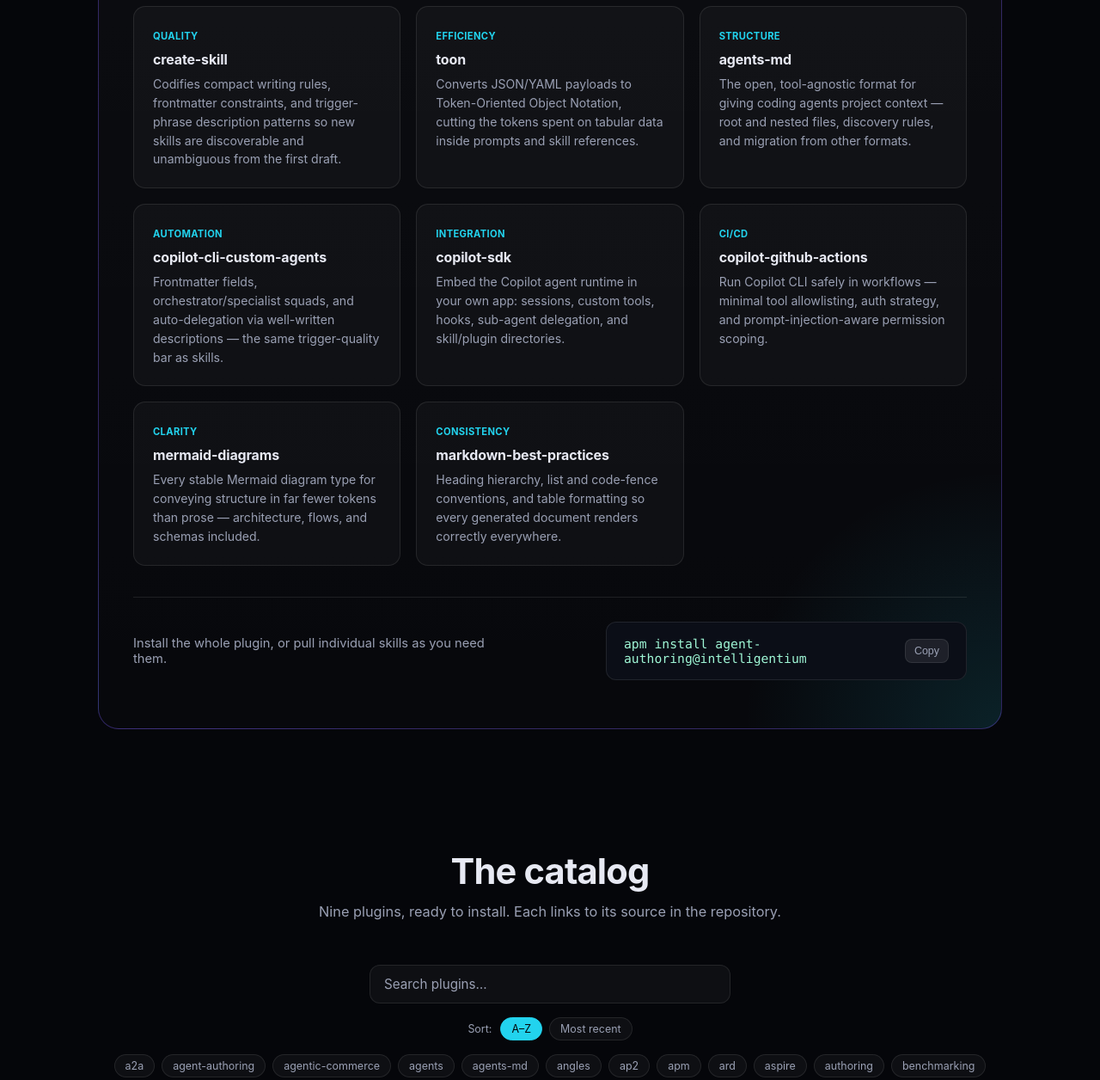
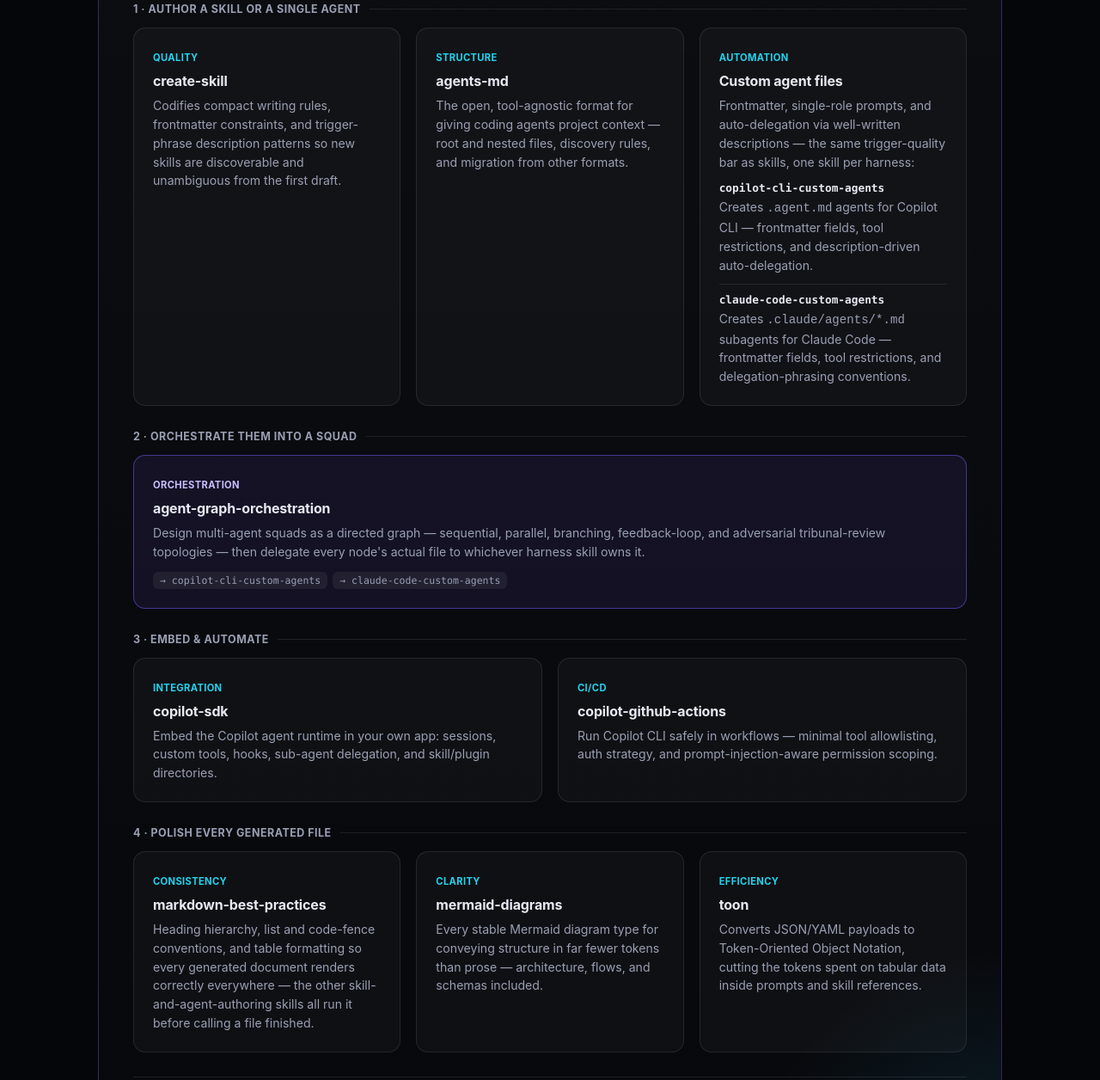
Before and after one commit to NetFabric/intelligentium, a website: page index.html in a window 1280 px wide. Shown: the part 2122-3378 px from the top of the page at 86% size. Drawn offline with Linux system fonts and the light colour scheme.

Commit message:
feat: enhance spotlight layout and add new agent authoring skills sections

```diff
--- a/index.html
+++ b/index.html
@@ -280,12 +280,30 @@
     font-size:0.85em;
   }
   .spotlight-head p{color:var(--muted); font-size:1.02rem; line-height:1.6; margin:0;}
+  .spotlight-group{margin-bottom:28px;}
+  .spotlight-group-label{
+    display:flex;
+    align-items:center;
+    gap:10px;
+    font-size:0.78rem;
+    font-weight:700;
+    letter-spacing:0.04em;
+    text-transform:uppercase;
+    color:var(--muted);
+    margin-bottom:14px;
+  }
+  .spotlight-group-label::after{
+    content:"";
+    flex:1;
+    height:1px;
+    background:var(--border);
+  }
   .spotlight-grid{
     display:grid;
     grid-template-columns:repeat(auto-fit,minmax(250px,1fr));
     gap:18px;
-    margin-bottom:36px;
   }
+  .spotlight-group:last-of-type .spotlight-grid{margin-bottom:8px;}
   .spotlight-card{
     border:1px solid var(--border);
     border-radius:14px;
@@ -294,6 +312,42 @@
     transition:transform .2s ease, border-color .2s ease;
   }
   .spotlight-card:hover{transform:translateY(-3px); border-color:rgba(34,211,238,0.4);}
+  .spotlight-card--feature{
+    border-color:rgba(124,92,255,0.5);
+    background:rgba(124,92,255,0.09);
+  }
+  .spotlight-card-links{
+    display:flex;
+    flex-wrap:wrap;
+    gap:6px;
+    margin-top:12px;
+  }
+  .spotlight-card-links span{
+    font-family:"SF Mono",Menlo,Consolas,monospace;
+    font-size:0.72rem;
+    padding:3px 8px;
+    border-radius:6px;
+    background:rgba(255,255,255,0.06);
+    color:var(--muted);
+  }
+  .spotlight-card-split{
+    display:flex;
+    flex-direction:column;
+    gap:10px;
+    margin-top:12px;
+  }
+  .spotlight-card-split div{
+    padding-top:10px;
+    border-top:1px solid var(--border);
+  }
+  .spotlight-card-split div:first-child{padding-top:0; border-top:none;}
+  .spotlight-card-split strong{
+    display:block;
+    font-family:"SF Mono",Menlo,Consolas,monospace;
+    font-size:0.8rem;
+    margin-bottom:4px;
+  }
+  .spotlight-card-split p{margin:0; color:var(--muted); font-size:0.85rem; line-height:1.5;}
   .spotlight-card .spotlight-tag{
     display:inline-block;
     font-size:0.7rem;
@@ -303,6 +357,7 @@
     color:var(--accent-2);
     margin-bottom:10px;
   }
+  .spotlight-card--feature .spotlight-tag{color:#c9bfff;}
   .spotlight-card h4{margin:0 0 8px; font-size:1rem; letter-spacing:-0.01em;}
   .spotlight-card p{margin:0; color:var(--muted); font-size:0.88rem; line-height:1.55;}
   .spotlight-cta{
@@ -592,18 +647,15 @@
     <div class="spotlight-head">
       <div class="spotlight-badge">✨ Featured plugin</div>
       <h2>Write better skills and agents with <code>agent-authoring</code></h2>
-      <p>Eight skills for every layer of authoring AI capabilities — from project-level <code>AGENTS.md</code> context down to individual <code>SKILL.md</code> files, custom Copilot CLI agents, and the SDKs and pipelines that run them. Follow their built-in best practices and you get skills that are both <strong>more token-efficient</strong> to load and reference, and <strong>higher quality</strong> — well-triggered, unambiguous, and correctly structured.</p>
+      <p>Ten skills covering every stage of building AI capabilities: author a single skill or agent, orchestrate several into a squad, embed and automate them, then polish whatever Markdown they generate. Follow their built-in best practices and you get skills that are both <strong>more token-efficient</strong> to load and reference, and <strong>higher quality</strong> — well-triggered, unambiguous, and correctly structured.</p>
     </div>
+    <div class="spotlight-group">
+      <div class="spotlight-group-label">1 &middot; Author a skill or a single agent</div>
       <div class="spotlight-grid">
         <div class="spotlight-card">
           <span class="spotlight-tag">Quality</span>
           <h4>create-skill</h4>
           <p>Codifies compact writing rules, frontmatter constraints, and trigger-phrase description patterns so new skills are discoverable and unambiguous from the first draft.</p>
-      </div>
-      <div class="spotlight-card">
-        <span class="spotlight-tag">Efficiency</span>
-        <h4>toon</h4>
-        <p>Converts JSON/YAML payloads to Token-Oriented Object Notation, cutting the tokens spent on tabular data inside prompts and skill references.</p>
         </div>
         <div class="spotlight-card">
           <span class="spotlight-tag">Structure</span>
@@ -612,9 +664,38 @@
         </div>
         <div class="spotlight-card">
           <span class="spotlight-tag">Automation</span>
-        <h4>copilot-cli-custom-agents</h4>
-        <p>Frontmatter fields, orchestrator/specialist squads, and auto-delegation via well-written descriptions — the same trigger-quality bar as skills.</p>
+          <h4>Custom agent files</h4>
+          <p>Frontmatter, single-role prompts, and auto-delegation via well-written descriptions — the same trigger-quality bar as skills, one skill per harness:</p>
+          <div class="spotlight-card-split">
+            <div>
+              <strong>copilot-cli-custom-agents</strong>
+              <p>Creates <code>.agent.md</code> agents for Copilot CLI — frontmatter fields, tool restrictions, and description-driven auto-delegation.</p>
             </div>
+            <div>
+              <strong>claude-code-custom-agents</strong>
+              <p>Creates <code>.claude/agents/*.md</code> subagents for Claude Code — frontmatter fields, tool restrictions, and delegation-phrasing conventions.</p>
+            </div>
+          </div>
+        </div>
+      </div>
+    </div>
+    <div class="spotlight-group">
+      <div class="spotlight-group-label">2 &middot; Orchestrate them into a squad</div>
+      <div class="spotlight-grid">
+        <div class="spotlight-card spotlight-card--feature">
+          <span class="spotlight-tag">Orchestration</span>
+          <h4>agent-graph-orchestration</h4>
+          <p>Design multi-agent squads as a directed graph — sequential, parallel, branching, feedback-loop, and adversarial tribunal-review topologies — then delegate every node's actual file to whichever harness skill owns it.</p>
+          <div class="spotlight-card-links">
+            <span>→ copilot-cli-custom-agents</span>
+            <span>→ claude-code-custom-agents</span>
+          </div>
+        </div>
+      </div>
+    </div>
+    <div class="spotlight-group">
+      <div class="spotlight-group-label">3 &middot; Embed &amp; automate</div>
+      <div class="spotlight-grid">
         <div class="spotlight-card">
           <span class="spotlight-tag">Integration</span>
           <h4>copilot-sdk</h4>
@@ -625,15 +706,26 @@
           <h4>copilot-github-actions</h4>
           <p>Run Copilot CLI safely in workflows — minimal tool allowlisting, auth strategy, and prompt-injection-aware permission scoping.</p>
         </div>
+      </div>
+    </div>
+    <div class="spotlight-group">
+      <div class="spotlight-group-label">4 &middot; Polish every generated file</div>
+      <div class="spotlight-grid">
+        <div class="spotlight-card">
+          <span class="spotlight-tag">Consistency</span>
+          <h4>markdown-best-practices</h4>
+          <p>Heading hierarchy, list and code-fence conventions, and table formatting so every generated document renders correctly everywhere — the other skill-and-agent-authoring skills all run it before calling a file finished.</p>
+        </div>
         <div class="spotlight-card">
           <span class="spotlight-tag">Clarity</span>
           <h4>mermaid-diagrams</h4>
           <p>Every stable Mermaid diagram type for conveying structure in far fewer tokens than prose — architecture, flows, and schemas included.</p>
         </div>
         <div class="spotlight-card">
-        <span class="spotlight-tag">Consistency</span>
-        <h4>markdown-best-practices</h4>
-        <p>Heading hierarchy, list and code-fence conventions, and table formatting so every generated document renders correctly everywhere.</p>
+          <span class="spotlight-tag">Efficiency</span>
+          <h4>toon</h4>
+          <p>Converts JSON/YAML payloads to Token-Oriented Object Notation, cutting the tokens spent on tabular data inside prompts and skill references.</p>
+        </div>
       </div>
     </div>
     <div class="spotlight-cta">
```
Lines whose indentation alone changed are shown as unchanged.
